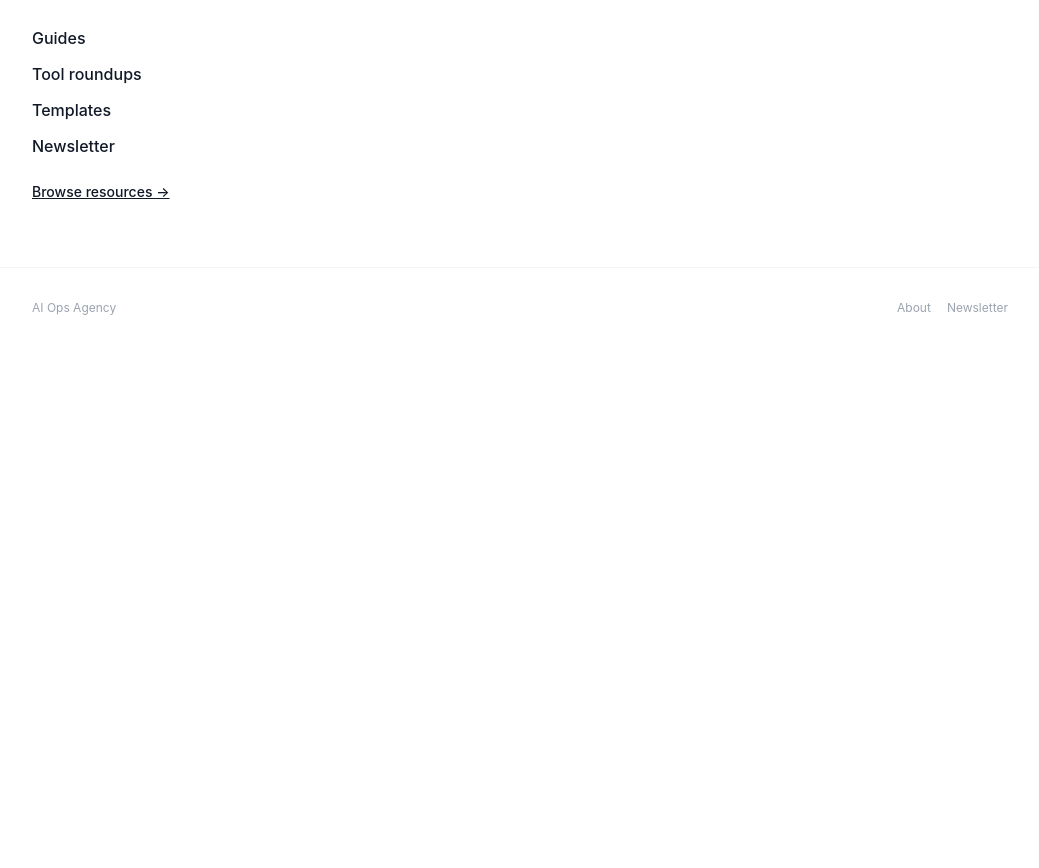
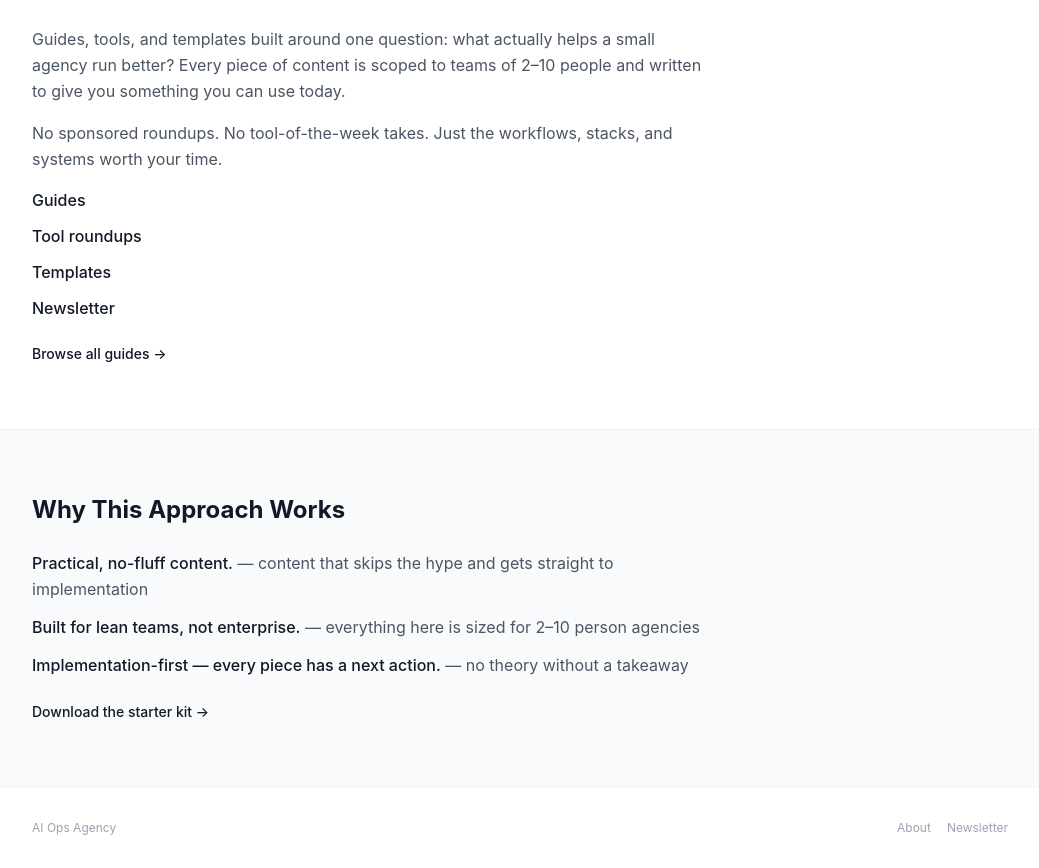
Before and after one commit to veramey/my-website, a Next.js app: page /about in a window 1280 px wide. Shown: the part 1540-2408 px from the top of the page, without its empty margins (120-1159 px from the left). Before the commit the page ends 1888 px from the top, so only its background shows below. Built offline with nearby package versions, Linux system fonts and the light colour scheme.

Commit message:
feat: implement issue #203 (#212)
Implemented by AI Teammate via Claude Code.
Closes #203

Co-authored-by: AI Teammate <agent.ai.native@gmail.com>

```diff
--- a/src/pages/about.tsx
+++ b/src/pages/about.tsx
@@ -86,7 +86,13 @@ export default function About() {
             <section>
               <h2 className="text-xs font-semibold text-gray-400 uppercase tracking-widest mb-6">What You&apos;ll Find Here</h2>
               <div className="max-w-2xl">
-                <ul className="space-y-3">
+                <p className="text-base text-gray-600 leading-relaxed">
+                  Guides, tools, and templates built around one question: what actually helps a small agency run better? Every piece of content is scoped to teams of 2–10 people and written to give you something you can use today.
+                </p>
+                <p className="mt-4 text-base text-gray-600 leading-relaxed">
+                  No sponsored roundups. No tool-of-the-week takes. Just the workflows, stacks, and systems worth your time.
+                </p>
+                <ul className="mt-4 space-y-3">
                   <li>
                     <Link href="/guides" className="font-medium text-gray-900 hover:underline">Guides</Link>
                   </li>
@@ -100,8 +106,31 @@ export default function About() {
                     <Link href="/newsletter" className="font-medium text-gray-900 hover:underline">Newsletter</Link>
                   </li>
                 </ul>
-                <Link href="/guides" className="inline-block mt-6 text-sm font-medium text-gray-900 underline hover:no-underline">Browse resources →</Link>
+                <Link href="/guides" className="inline-block mt-6 text-sm font-medium text-gray-900 hover:text-gray-600 transition-colors">Browse all guides →</Link>
               </div>
+            </section>
+          </div>
+        </div>
+
+        {/* Section 5 — Why This Approach Works */}
+        <div className="border-t border-gray-100 bg-gray-50">
+          <div className="max-w-5xl mx-auto px-6 py-16">
+            <section>
+              <h2 className="text-2xl font-bold text-gray-900 mb-6">Why This Approach Works</h2>
+              <ul className="max-w-2xl space-y-3">
+                <li className="text-base text-gray-600 leading-relaxed">
+                  <span className="font-medium text-gray-900">Practical, no-fluff content.</span> — content that skips the hype and gets straight to implementation
+                </li>
+                <li className="text-base text-gray-600 leading-relaxed">
+                  <span className="font-medium text-gray-900">Built for lean teams, not enterprise.</span> — everything here is sized for 2–10 person agencies
+                </li>
+                <li className="text-base text-gray-600 leading-relaxed">
+                  <span className="font-medium text-gray-900">Implementation-first — every piece has a next action.</span> — no theory without a takeaway
+                </li>
+              </ul>
+              <Link href="/templates/client-onboarding-ai-checklist" className="inline-block mt-6 text-sm font-medium text-gray-900 hover:text-gray-600 transition-colors">
+                Download the starter kit →
+              </Link>
             </section>
           </div>
         </div>
```
Also changed, not shown: 1 other file (tests, documents, lock files or other folders).
